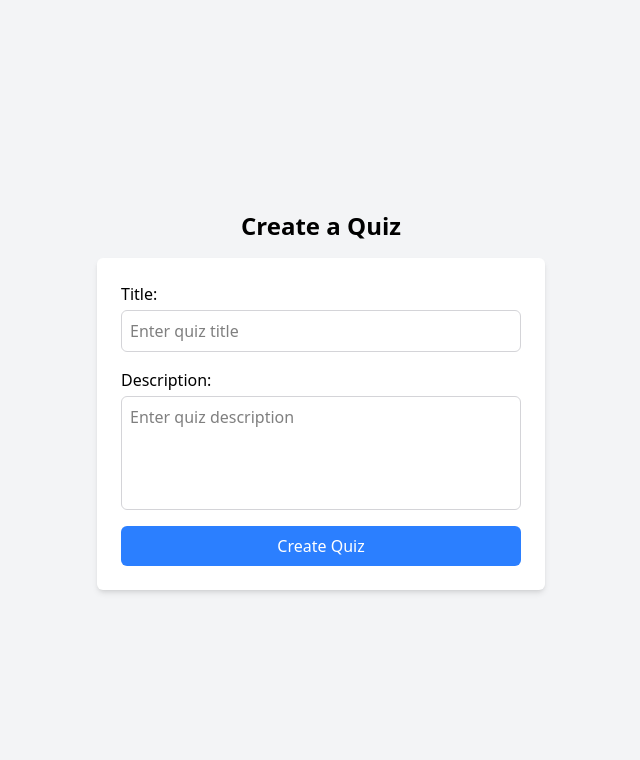
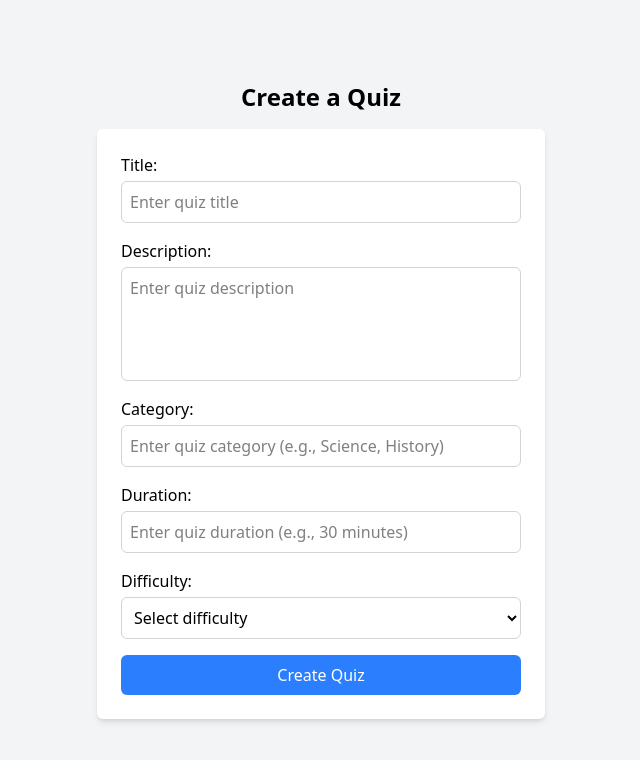
Before and after one commit to Aghakarim-23/exam-frontend, a React (Vite) app: page /create-quiz in a window 1280 px wide. Shown: the top 760 px of the page, without its empty margins (319-959 px from the left). Built offline with nearby package versions, Linux system fonts and the light colour scheme; no server answers.

Commit message:
add: delete button to remove quiz

```diff
--- a/src/App.jsx
+++ b/src/App.jsx
@@ -77,7 +77,7 @@ const App = () => {
               <Route path="/profile" element={<Profile />} />
               <Route path="/my-account" element={<MyAccount />} />
               <Route path="/settings" element={<Settings />} />
-              <Route path="/admin" element={<Admin />} />
+              <Route path="/admin/quizzes" element={<Admin />} />
             </Route>
         </Route>
 
--- a/src/index.css
+++ b/src/index.css
@@ -8,3 +8,17 @@
     @apply overflow-x-hidden;
   }
 }
+
+@keyframes wiggle {
+  0%, 100% { transform: rotate(-1deg); }
+  50% { transform: rotate(1deg); }
+}
+
+@keyframes wiggle {
+  0%, 100% { transform: rotate(-1deg); }
+  50% { transform: rotate(1deg); }
+}
+
+.wiggle {
+  animation: wiggle 0.2s ease-in-out infinite;
+}
--- a/src/layouts/DashboardLayout.jsx
+++ b/src/layouts/DashboardLayout.jsx
@@ -63,7 +63,7 @@ const DashboardLayout = () => {
           <span className="hidden md:inline">Tənzimləmələr</span>
         </NavLink>
         <NavLink
-          to="/admin"
+          to="/admin/quizzes"
           className={({ isActive }) =>
             `flex flex-col items-center md:flex-row md:items-center
      px-3 py-2 rounded-md hover:bg-gray-200 ${
--- a/src/pages/Admin.jsx
+++ b/src/pages/Admin.jsx
@@ -1,26 +1,27 @@
-import React from 'react'
+import React, { useEffect, useState } from 'react'
 import { Link } from 'react-router-dom'
 import { FiArrowRight } from "react-icons/fi";
+import api from '../api/axios';
+import { FaTrash } from 'react-icons/fa';
 
 
 const Admin = () => {
-  const topics = [
-    {
-      id: 1,
-      name: "Next.js",
-      description: "Learn about Next.js features and best practices."
-    },
-    {
-      id: 2,
-      name: "React",
-      description: "UI component library"
-    },
-    {
-      id: 3,
-      name: "Vue.js",
-      description: "Progressive JavaScript framework"
+  const [topics, setTopics] = useState([]);
+  const [deleteMode, setDeleteMode] = useState(false);
+
+useEffect(() => {
+    const fetchQuizzes = async () => {
+    try {
+      const response = await api.get("/api/quizzes");
+      const data = await response.data;
+      setTopics(data.quizzes);
+      console.log("Quizzes:", data.quizzes);
+    } catch (error) {
+      console.error("Error fetching quizzes:", error);
     }
-  ];
+  };
+  fetchQuizzes();
+},[])
 
   return (
     <>
@@ -36,12 +37,16 @@ const Admin = () => {
             {/* Stats */}
               <div className='grid grid-cols-2 gap-4 mt-6'>
                 <div className='bg-white rounded-lg shadow-md p-4 flex flex-col items-center'>
-                  <p className='text-2xl font-bold text-gray-800'>2 </p>
+                  <p className='text-2xl font-bold text-gray-800'>{topics.length}</p>
                   <p className='text-gray-500'>topics</p>
                 </div>
                 <div className='bg-white rounded-lg shadow-md p-4 flex flex-col items-center'>
                   <p className='text-2xl font-bold text-gray-800'>20</p>
                   <p className='text-gray-500'>questions</p>
+                </div>
+                <div className='bg-white rounded-lg shadow-md p-4 flex flex-col items-center hover:cursor-pointer hover:shadow-lg transition'
+                  onClick={() => setDeleteMode(!deleteMode)}>
+                  <FaTrash className='text-red-500'/>
                 </div>
               </div>
 
@@ -50,9 +55,18 @@ const Admin = () => {
                 <h1 className='text-2xl font-bold text-gray-800 mt-6'>Topics</h1>
                 <div className='grid grid-cols-1 sm:grid-cols-2 lg:grid-cols-3 gap-5 mt-6'>
                   {topics.map((topic) => (
-                    <div className='bg-white rounded-lg shadow-md  flex flex-col gap-4' key={topic.id}>
+                    <div className={`bg-white rounded-lg shadow-md  flex flex-col gap-4 hover:scale-105 transition ${deleteMode ? 'wiggle' : ''}`} key={topic._id}>
                       <div className='p-6 min-h-33 flex flex-col gap-2'>
-                        <h2 className='text-lg font-semibold text-gray-800'>{topic.name}</h2>
+                        <div className='flex justify-between items-center'>
+                          <h1 className='text-lg font-semibold text-gray-800'>{topic.title}</h1>
+                          {deleteMode ? (
+                            <button onClick={() => console.log("Delete topic with ID:", topic._id)} className='text-red-500 hover:text-red-700 transition'>
+                              <FaTrash />
+                            </button>
+                          ) : (
+                            <span className={`text-sm text-white px-2 py-1 rounded-full ${topic.difficulty === 'easy' ? 'bg-green-500' : topic.difficulty === 'medium' ? 'bg-yellow-500' : 'bg-red-500'}`}>{topic.difficulty}</span>
+                          )}
+                        </div>
                         <p className='text-gray-500'>{topic.description}</p>
                       </div>
                       <hr />
--- a/src/pages/CreateQuiz.jsx
+++ b/src/pages/CreateQuiz.jsx
@@ -7,6 +7,9 @@ const CreateQuiz = () => {
   const [formData, setFormData] = useState({
     title: "",
     description: "",
+    duration: "",
+    category: "",
+    difficulty: "",
   });
 
   const handleChange = (e) => {
@@ -19,7 +22,13 @@ const CreateQuiz = () => {
   const handleSubmit = async (e) => {
     e.preventDefault();
 
-    if (!formData.title.trim() || !formData.description.trim()) {
+    if (
+      !formData.title.trim() ||
+      !formData.description.trim() ||
+      !formData.duration.trim() ||
+      !formData.category.trim() ||
+      !formData.difficulty.trim()
+    ) {
       toast.error("Please fill in all fields!");
       return;
     }
@@ -28,11 +37,14 @@ const CreateQuiz = () => {
       await api.post("/api/quizzes", {
         title: formData.title.trim(),
         description: formData.description.trim(),
+        duration: formData.duration.trim(),
+        category: formData.category.trim(),
+        difficulty: formData.difficulty.trim(),
       });
 
       toast.success("Quiz created successfully!");
-      setFormData({ title: "", description: "" });
-      navigate("/quiz-page");
+      setFormData({ title: "", description: "", duration: "", category: "", difficulty: "" });
+      navigate("/admin/quizzes");
     } catch (error) {
       console.error("Error creating quiz:", error);
       toast.error("Failed to create quiz. Please try again.");
@@ -72,6 +84,49 @@ const CreateQuiz = () => {
           />
         </div>
 
+        <div className="flex flex-col gap-1">
+          <label htmlFor="category">Category:</label>
+          <input
+            type="text"
+            name="category"
+            id="category"
+            className="w-full border border-zinc-300 pl-2 py-2 rounded-md"
+            placeholder="Enter quiz category (e.g., Science, History)"
+            onChange={handleChange}
+            value={formData.category || ""}
+          />
+        </div>
+
+        <div className="flex flex-col gap-1">
+          <label htmlFor="duration">Duration:</label>
+          <input
+            type="number"
+            name="duration"
+            id="duration"
+            className="w-full border border-zinc-300 pl-2 py-2 rounded-md"
+            placeholder="Enter quiz duration (e.g., 30 minutes)"
+            onChange={handleChange}
+            min={1}
+            value={formData.duration}
+          />
+        </div>
+
+        <div className="flex flex-col gap-1">
+          <label htmlFor="difficulty">Difficulty:</label>
+          <select
+            name="difficulty"
+            id="difficulty"
+            className="w-full border border-zinc-300 pl-2 py-2 rounded-md"
+            onChange={handleChange}
+            value={formData.difficulty || ""}
+          >
+            <option value="">Select difficulty</option>
+            <option value="easy">Easy</option>
+            <option value="medium">Medium</option>
+            <option value="hard">Hard</option>
+          </select>
+        </div>
+
         <button
           type="submit"
           className="w-full rounded-md bg-blue-500 active:bg-blue-600 cursor-pointer py-2 text-white"
--- a/src/pages/QuizPage.jsx
+++ b/src/pages/QuizPage.jsx
@@ -100,7 +100,7 @@ const QuizPage = () => {
       setLoading(true);
       try {
         const res = await api.get("/api/quizzes/");
-        setQuizzes(res.data);
+        setQuizzes(res.data.quizzes);
         console.log(res)
       } catch (error) {
         console.error(error);
```
